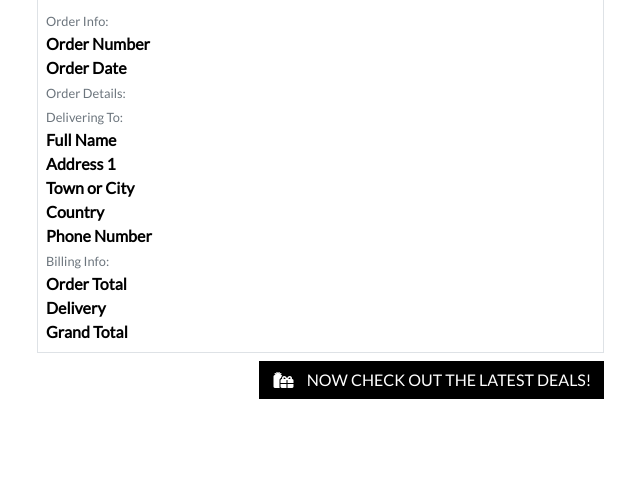
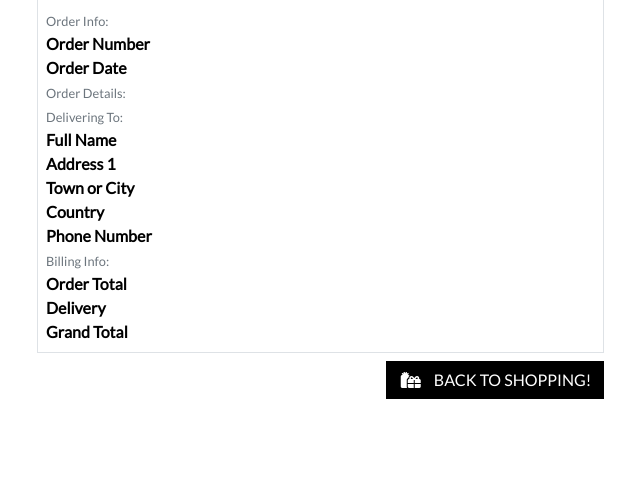
Before and after one commit to baijuka/matzone_v1, a Django app: template checkout/templates/checkout/checkout_success.html in a window 1280 px wide. Shown: the part 317-800 px from the top of the page, without its empty margins (106-746 px from the left). Run offline with Django 3.2, Linux system fonts and the light colour scheme; the template is opened without the code that fills it, so the values that code supplies are empty; some libraries are stand-ins or nearby versions.

Commit message:
Changed the content in checkout success template

```diff
--- a/checkout/templates/checkout/checkout_success.html
+++ b/checkout/templates/checkout/checkout_success.html
@@ -200,11 +200,11 @@
                         <span class="text-uppercase">Back to Profile</span>
                     </a>
                 {% else %}
-                    <a href="{% url 'products' %}?category=new_arrivals,deals,clearance" class="btn btn-black rounded-0 my-2">
+                    <a href="{% url 'products' %}" class="btn btn-black rounded-0 my-2">
                         <span class="icon mr-2">
                             <i class="fas fa-gifts"></i>
                         </span>
-                        <span class="text-uppercase">Now check out the latest deals!</span>
+                        <span class="text-uppercase">Back to shopping!</span>
                     </a>
                 {% endif %}
 			</div>
```
